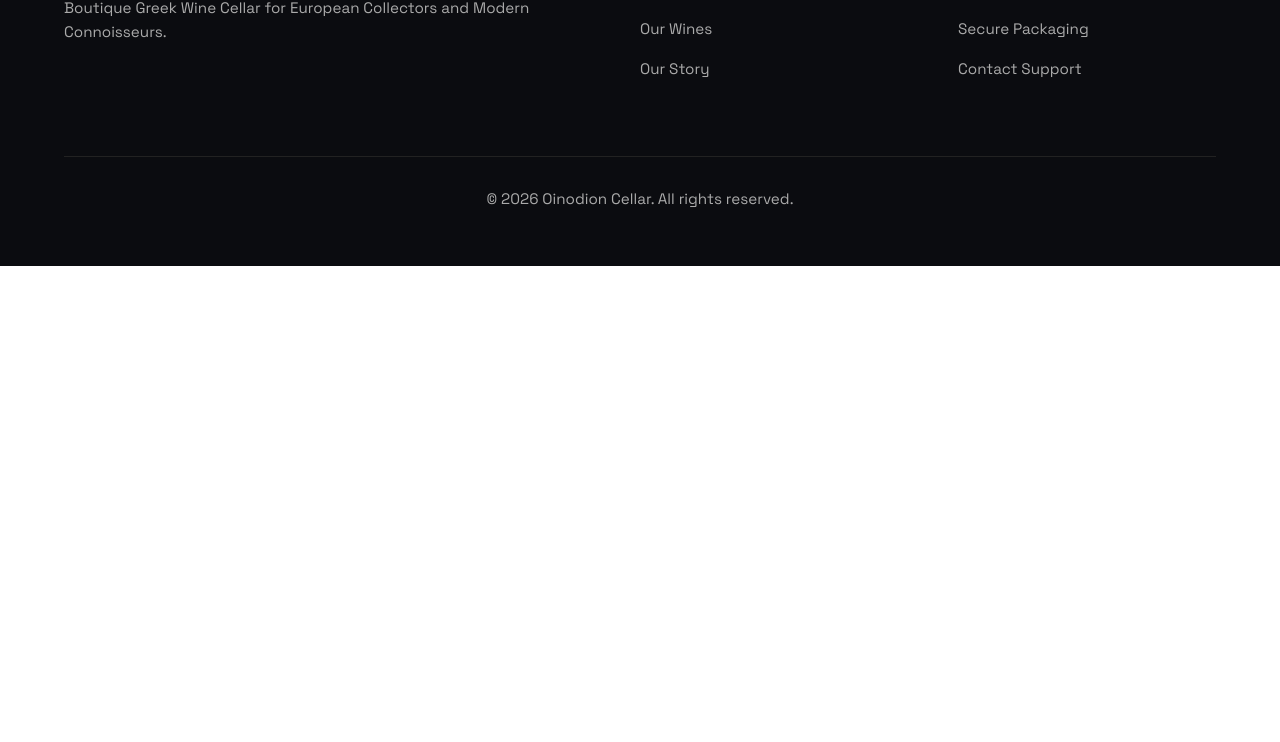
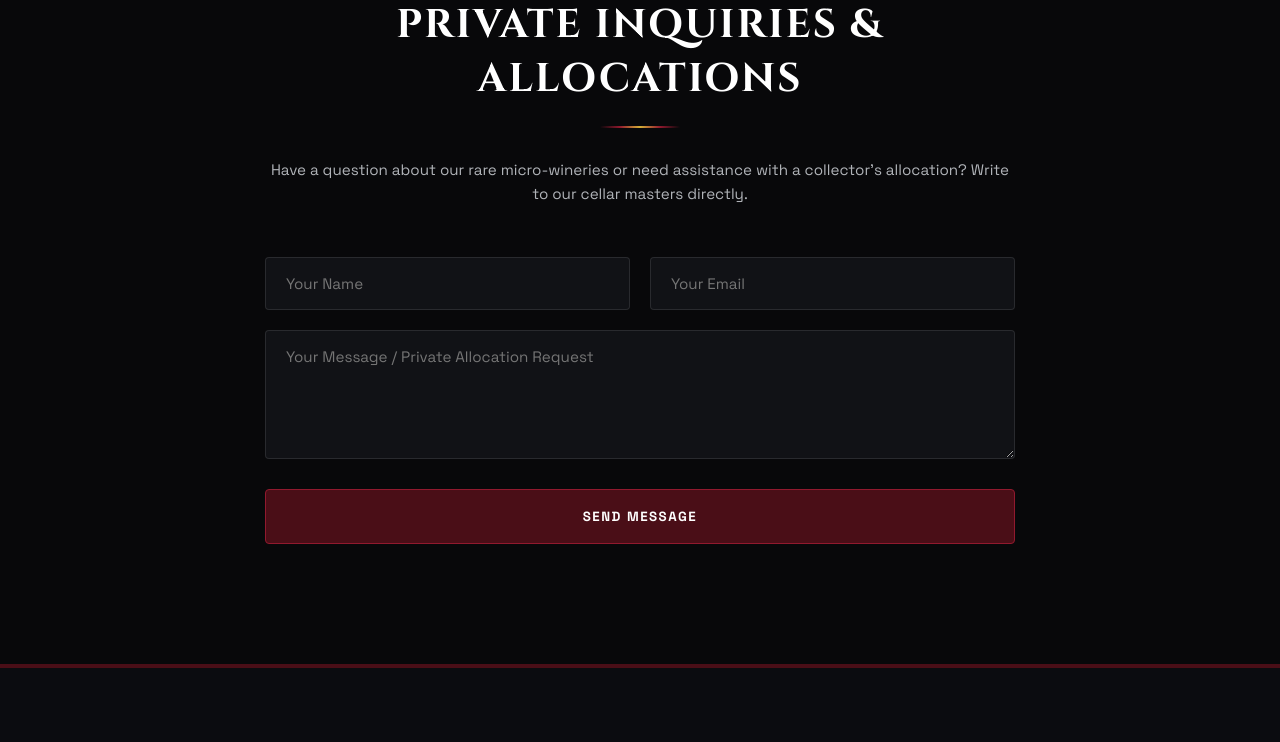
Before and after one commit to PanKarolek/Oinodion, a plain HTML site: page wines.html in a window 1280 px wide. Shown: the part 2931-3673 px from the top of the page. Before the commit the page ends 3197 px from the top, so only its background shows below. Drawn offline with Linux system fonts and the light colour scheme.

Commit message:
Update wines.html

```diff
--- a/wines.html
+++ b/wines.html
@@ -188,6 +188,42 @@
         </div>
     </section>
 
+
+    <!-- SEKCJA FORMULARZA KONTAKTOWEGO -->
+<section id="contact" style="background-color: #08080a; padding: 120px 5%; color: #ffffff; border-top: 1px solid rgba(255, 255, 255, 0.05);">
+    <div style="max-width: 750px; margin: 0 auto; text-align: center;">
+        <span style="color: #d4af37; text-transform: uppercase; font-weight: 700; letter-spacing: 3px; font-size: 0.8rem; display: block; margin-bottom: 12px;" data-i18n="contact-kicker">Get in Touch</span>
+        <h2 style="font-family: 'Cinzel', serif; font-size: 2.5rem; text-transform: uppercase; margin-bottom: 20px; letter-spacing: 2px;" data-i18n="contact-title">Private Inquiries & Allocations</h2>
+        <div style="width: 80px; height: 2px; background: linear-gradient(90deg, transparent, #91192e, #d4af37, #91192e, transparent); margin: 0 auto 30px auto;"></div>
+        <p style="color: #b0b3b8; margin-bottom: 50px; font-size: 0.95rem; line-height: 1.6;" data-i18n="contact-desc">Have a question about our rare micro-wineries or need assistance with a collector's allocation? Write to our cellar masters directly.</p>
+
+        <form onsubmit="handleContactSubmit(event)" style="display: flex; flex-direction: column; gap: 20px; text-align: left;">
+            <div style="display: flex; gap: 20px; flex-wrap: wrap;">
+                <input type="text" id="contact-name" placeholder="Your Name" required data-i18n-placeholder="contact-name-ph" style="flex: 1; min-width: 250px; padding: 16px 20px; background: #111216; border: 1px solid rgba(255,255,255,0.1); color: #fff; border-radius: 4px; outline: none; font-family: 'Space Grotesk', sans-serif; font-size: 0.95rem; transition: border-color 0.3s ease;">
+                <input type="email" id="contact-email" placeholder="Your Email" required data-i18n-placeholder="contact-email-ph" style="flex: 1; min-width: 250px; padding: 16px 20px; background: #111216; border: 1px solid rgba(255,255,255,0.1); color: #fff; border-radius: 4px; outline: none; font-family: 'Space Grotesk', sans-serif; font-size: 0.95rem; transition: border-color 0.3s ease;">
+            </div>
+            <textarea id="contact-msg" placeholder="Your Message / Private Allocation Request" rows="5" required data-i18n-placeholder="contact-msg-ph" style="padding: 16px 20px; background: #111216; border: 1px solid rgba(255,255,255,0.1); color: #fff; border-radius: 4px; outline: none; font-family: 'Space Grotesk', sans-serif; font-size: 0.95rem; resize: vertical; transition: border-color 0.3s ease;"></textarea>
+
+            <button type="submit" id="contact-submit-btn" style="background-color: #4a0e17; color: #ffffff; border: 1px solid #91192e; padding: 18px; text-transform: uppercase; font-weight: 700; letter-spacing: 1.5px; cursor: pointer; border-radius: 4px; transition: all 0.3s ease; font-family: 'Space Grotesk', sans-serif; margin-top: 10px;" data-i18n="contact-btn">Send Message</button>
+        </form>
+    </div>
+</section>
+
+<script>
+    // Obsługa wysłania formularza z uwzględnieniem wybranego języka (EN / GR)
+    function handleContactSubmit(e) {
+        e.preventDefault();
+        const currentLang = localStorage.getItem('oinodion_lang') || 'en';
+
+        const successMsg = currentLang === 'gr'
+            ? "Ευχαριστούμε. Το μήνυμά σας στάλθηκε στους οινοποιούς του Oinodion."
+            : "Thank you. Your message has been sent to Oinodion cellar masters.";
+
+        alert(successMsg);
+        e.target.reset();
+    }
+</script>
+
     <footer id="contact">
         <div class="footer-grid">
             <div>
@@ -279,7 +315,14 @@
                 "cart-total": "Total Allocation:",
                 "btn-checkout": "Proceed to Secure Checkout",
                 "btn-remove": "Remove",
-                "qty-text": "Qty"
+                "qty-text": "Qty",
+                "contact-kicker": "Get in Touch",
+"contact-title": "Private Inquiries & Allocations",
+"contact-desc": "Have a question about our rare micro-wineries or need assistance with a collector's allocation? Write to our cellar masters directly.",
+"contact-name-ph": "Your Name",
+"contact-email-ph": "Your Email",
+"contact-msg-ph": "Your Message / Private Allocation Request",
+"contact-btn": "Send Message"
             },
             gr: {
                 "nav-home": "Αρχική",
@@ -325,7 +368,14 @@
                 "cart-total": "Συνολικό Ποσό:",
                 "btn-checkout": "Προχωρήστε σε Ασφαλή Ταμείο",
                 "btn-remove": "Αφαίρεση",
-                "qty-text": "Ποσότητα"
+                "qty-text": "Ποσότητα",
+                "contact-kicker": "Επικοινωνία",
+"contact-title": "Ιδιωτικές Ερωτήσεις & Διανομές",
+"contact-desc": "Έχετε κάποια ερώτηση σχετικά με τα σπάνια οινοποιεία μας ή χρειάζεστε βοήθεια; Γράψτε μας.",
+"contact-name-ph": "Το Όνομα σας",
+"contact-email-ph": "Το Email σας",
+"contact-msg-ph": "Το Μήνυμα / Αίτημα σας",
+"contact-btn": "Αποστολή Μηνύματος"
             }
         };
 
```
